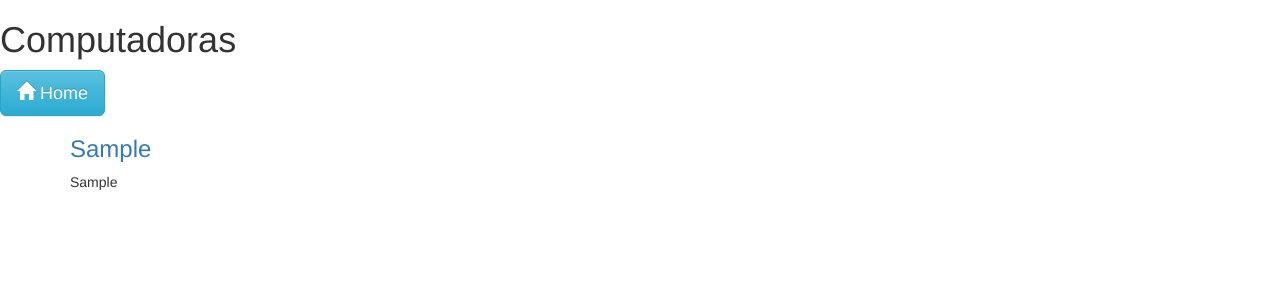
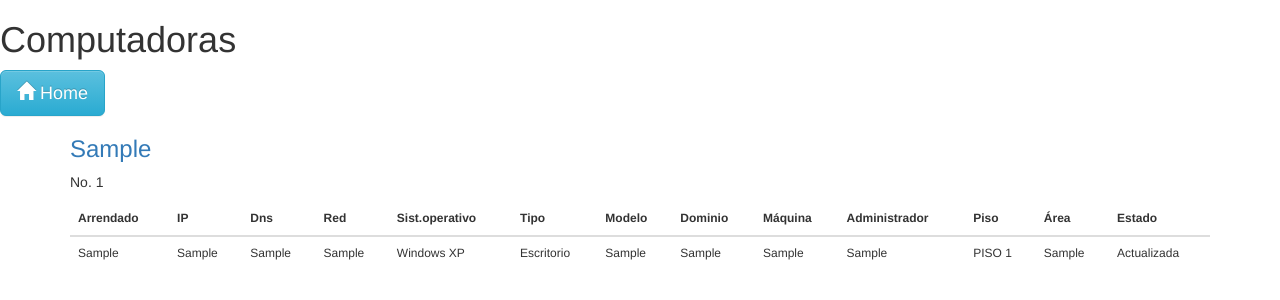
Before and after one commit to HiroNakamura/django-computers, a Django app: page /computadoras/ in a window 1280 px wide. Shown: the top 300 px of the page. Run offline with Django 3.2, Linux system fonts and the light colour scheme; tables that the repository leaves empty hold one stand-in row (values such as "Sample post"); some libraries are stand-ins or nearby versions.

Commit message:
Cambios en comp_list y models

```diff
--- a/computadoras/models.py
+++ b/computadoras/models.py
@@ -59,3 +59,7 @@ class Computadora(models.Model):
     def __str__(self):
         actualizada = "Actualizada" if self.actualizada==True else "No actualizada"
         return "Computadora{id:"+str(self.id)+",bien:"+ self.bien +", asignado:"+str(self.asignado)+", Ip:"+self.ip +", Dns:"+self.dns+", red:"+self.red+", operativo:"+self.operativo+", tipo:"+self.tipo+", maquina:"+self.maquina+", dominio:"+self.dominio+", modelo:"+self.modelo+", admin:"+self.administrador+", ubicacion:"+self.ubicacion+", actualizada:" +actualizada+", departamento: "+str(self.departamento) +"}"
+
+    def actualizar(self):
+        tmp = "Actualizada" if self.actualizada==True else "No actualizada"
+        return tmp
--- a/computadoras/templates/computadoras/comp_list.html
+++ b/computadoras/templates/computadoras/comp_list.html
@@ -16,7 +16,48 @@
     {% for comp in comps %}
         <div class="content container">
             <h3><a href="#">{{ comp.bien }}</a></h3>
-            <p>{{ comp.arrendado|linebreaksbr }}</p>
+            <p><span>No. </span> {{ comp.asignado }} </p>
+            <div class="table-responsive">
+                    <table class="table" style="font-size: 12px;">
+                      <thead>
+                        <tr>
+                          <th>Arrendado</th>
+                          <th>IP</th>
+                          <th>Dns</th>
+                          <th>Red</th>
+                          <th>Sist.operativo</th>
+                          <th>Tipo</th>
+                          <th>Modelo</th>
+                          <th>Dominio</th>
+                          <th>M&aacute;quina</th>
+                          <th>Administrador</th>
+                          <th>Piso</th>
+                          <th>&Aacute;rea</th>
+                          <th>Estado</th>
+                        </tr>
+                      </thead>
+                      <tbody>
+                        <tr>
+                          <td>{{ comp.arrendado }}</td>
+                          <td>{{ comp.ip }}</td>
+                          <td>{{ comp.dns }}</td>
+                          <td>{{ comp.red }}</td>
+                          <td>{{ comp.operativo }}</td>
+                          <td>{{ comp.tipo }}</td>
+                          <td>{{ comp.modelo }}</td>
+                          <td>{{ comp.dominio }}</td>
+                          <td>{{ comp.maquina }}</td>
+                          <td>{{ comp.administrador }}</td>
+                          <td>{{ comp.ubicacion }}</td>
+                          <td>{{ comp.departamento.area }}</td>
+                          <td>{{ comp.actualizar }}</td>
+                        </tr>
+                      </tbody>
+                    </table>
+                    </div>
+
+
+
         </div>
     {% endfor %}
 
```
